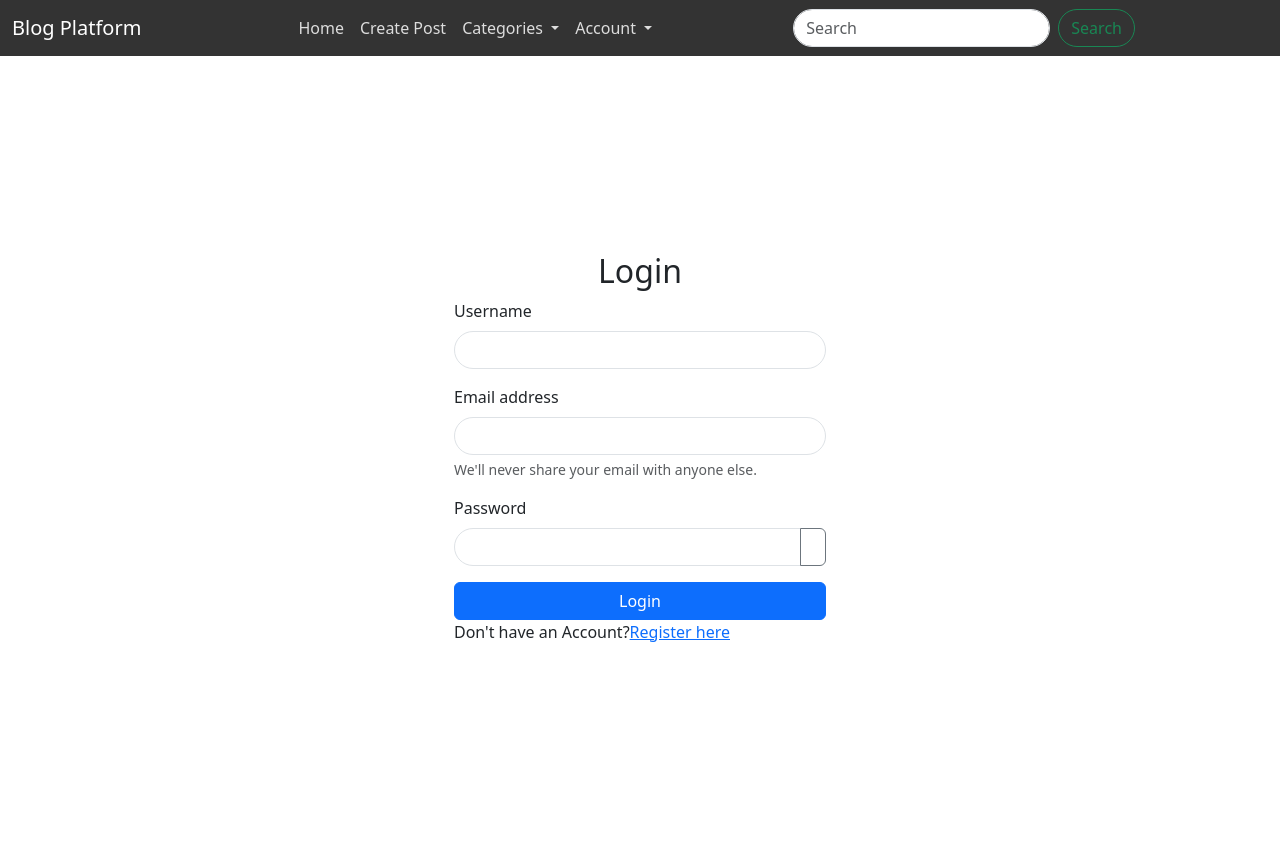
After one commit to Erishprajapati/mindrisers, a Django app: page /login/ in a window 1280 px wide. The commit adds this page. Run offline with Django 5.2, Linux system fonts and the light colour scheme.

Commit message:
Worked in login and register form

```diff
--- a/blog/urls.py
+++ b/blog/urls.py
@@ -10,7 +10,9 @@ router.register(r'posts', PostViewSet)
 router.register(r'comments', CommentViewSet)
 router.register(r'likes', LikeViewSet, basename = 'like')
 
-
 urlpatterns = [
-    path('api/', include(router.urls))
+    path('api/', include(router.urls)),
+    path('',home,name='home'),
+    path('login/', views.login_view, name = 'login'),
+    path('register/', views.register_view, name = 'register')
 ]
--- a/blog/views.py
+++ b/blog/views.py
@@ -80,3 +80,12 @@ class LikeViewSet(viewsets.ModelViewSet):
                 {"message": "Post not found"},
                 status=status.HTTP_404_NOT_FOUND
             )
+
+def home(request):
+    return render(request, 'home.html')
+
+def login_view(request):
+    return render(request, 'login.html')
+
+def register_view(request):
+    return render(request, 'register.html')
--- a/templates/base.html
+++ b/templates/base.html
@@ -71,8 +71,8 @@
                             Account
                         </a>
                         <ul class="dropdown-menu">
-                            <li><a class="dropdown-item" href="#">Login</a></li>
-                            <li><a class="dropdown-item" href="#">Register</a></li>
+                            <li><a class="dropdown-item" href="{% url 'login' %}">Login</a></li>
+                            <li><a class="dropdown-item" href="{% url 'register' %}">Register</a></li>
                             <li><hr class="dropdown-divider"></li>
                         </ul>
                     </li>
--- /dev/null
+++ b/templates/login.html
@@ -0,0 +1,60 @@
+{% extends "base.html" %}
+<link href="https://cdn.jsdelivr.net/npm/bootstrap-icons/font/bootstrap-icons.css" rel="stylesheet">
+{% block content %}
+<div class="container d-flex justify-content-center align-items-center" style="height: 100vh;">
+    <div class="col-md-4">
+        <h2 class="text-center">Login</h2>
+        <form method="POST">
+            {% csrf_token %}
+            <div class="mb-3">
+                <label for="username" class="form-label">Username</label>
+                <input type="text" class="form-control" id="username" name="username" required>
+            </div>
+
+            <div class="mb-3">
+                <label for="email" class="form-label">Email address</label>
+                <input type="email" class="form-control" id="email" name="email" required>
+                <div id="emailHelp" class="form-text">We'll never share your email with anyone else.</div>
+            </div>
+
+            <div class="mb-3">
+                <label for="password" class="form-label">Password</label>
+                <div class="input-group">
+                    <input type="password" class="form-control" id="password" name="password" required>
+                    <button type="button" class="btn btn-outline-secondary" id="toggle-password">
+                        <i class="bi bi-eye-slash" id="eye-icon"></i>
+                    </button>
+                </div>
+            </div>
+
+
+            {% comment %} <div class="mb-3 form-check">
+                <input type="checkbox" class="form-check-input" id="rememberMe" name="rememberMe">
+                <label class="form-check-label" for="rememberMe">Remember me</label> {% endcomment %}
+            {% comment %} </div> {% endcomment %}
+
+            <button type="submit" class="btn btn-primary w-100">Login</button>
+            <p>Don't have an Account?<a href = { % url 'register'% }>Register here</a>
+        </form>
+    </div>
+</div>
+
+<script>
+    // JavaScript to toggle password visibility
+    document.getElementById("toggle-password").addEventListener("click", function() {
+        var passwordField = document.getElementById("password");
+        var eyeIcon = document.getElementById("eye-icon");
+
+        if (passwordField.type === "password") {
+            passwordField.type = "text";
+            eyeIcon.classList.remove("bi-eye-slash");
+            eyeIcon.classList.add("bi-eye");
+        } else {
+            passwordField.type = "password";
+            eyeIcon.classList.remove("bi-eye");
+            eyeIcon.classList.add("bi-eye-slash");
+        }
+    });
+</script>
+
+{% endblock content %}
```
Also changed, not shown: templates/home.html (added, +30 -0 lines), templates/register.html (added, +55 -0 lines).
